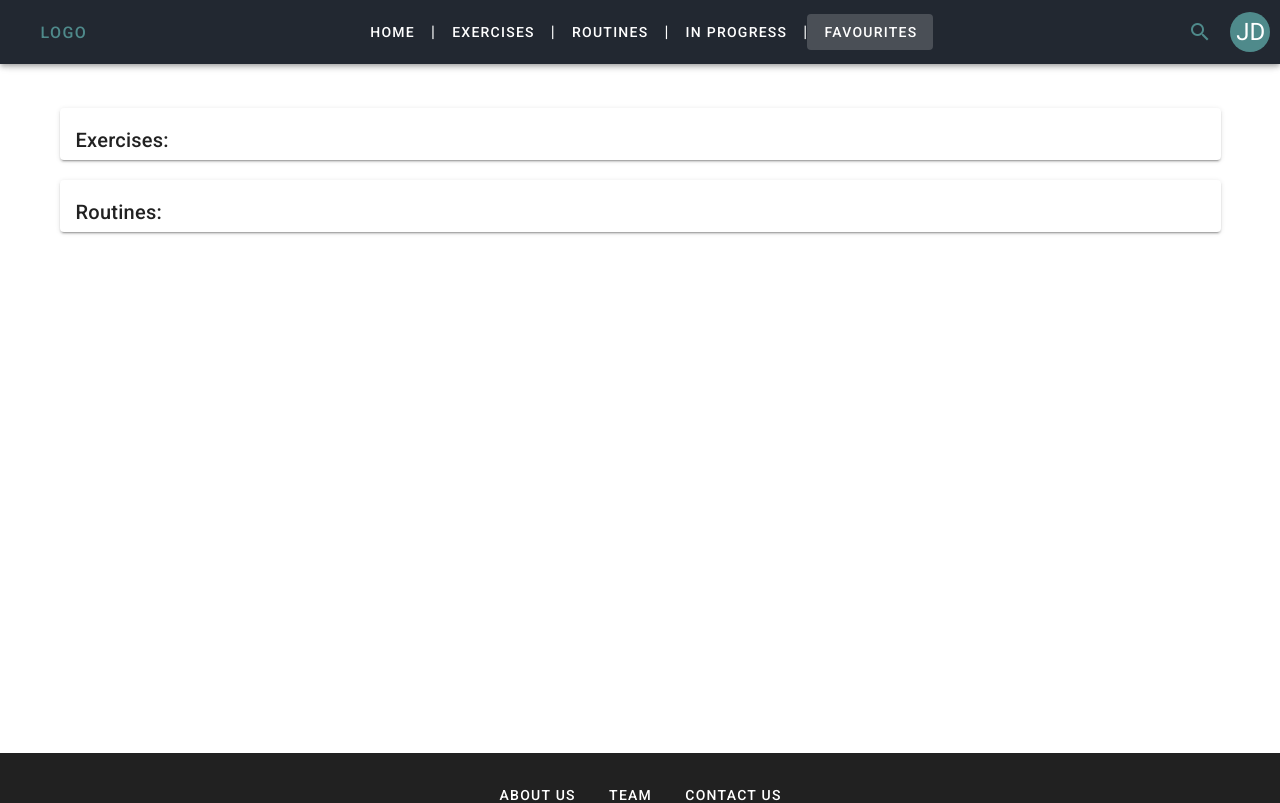
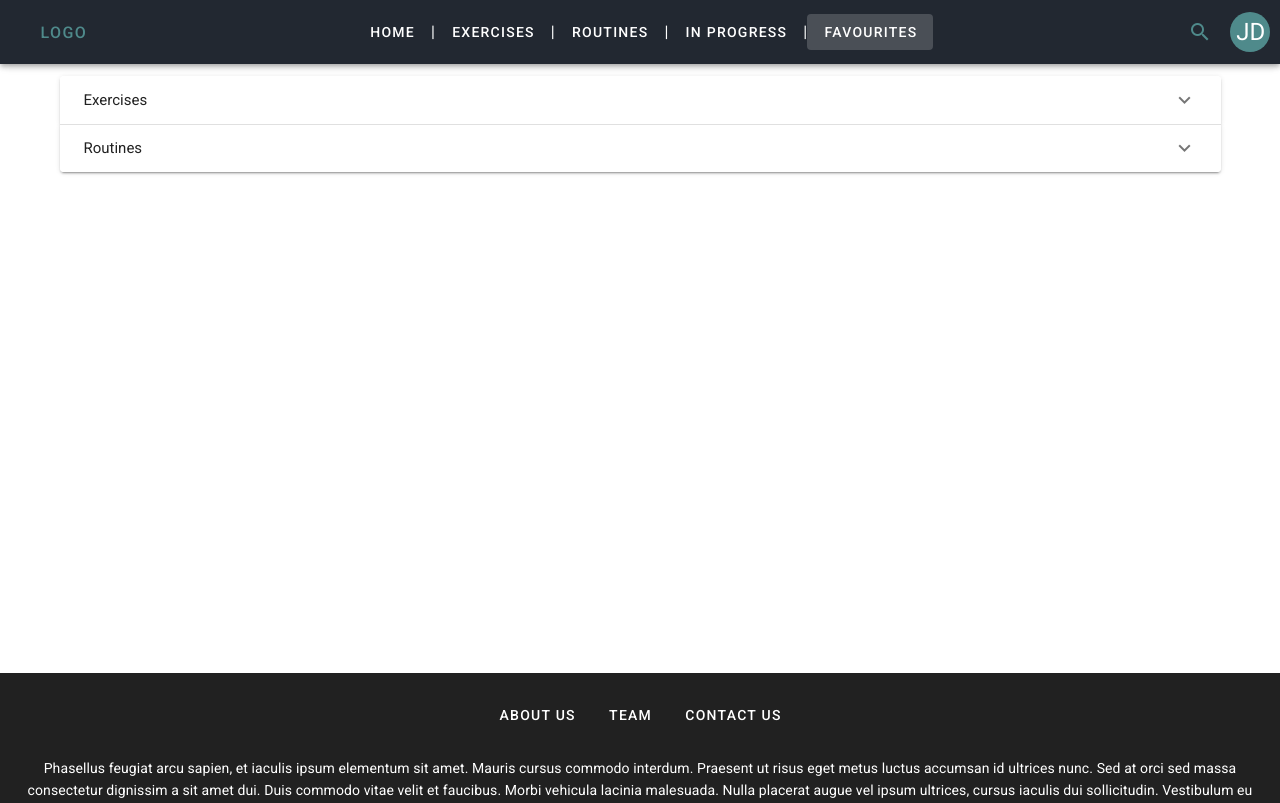
Before and after one commit to Yatex/HCI-TP2, a Vue app: page /favourites in a window 1280 px wide. Shown: the top 803 px of the page. Built offline with nearby package versions, Linux system fonts and the light colour scheme.

Commit message:
Fixed favourites screen

```diff
--- a/src/views/Favourites.vue
+++ b/src/views/Favourites.vue
@@ -5,23 +5,38 @@
 
     <v-container>
 
-      <v-card class="mt-8">
-        <v-card-title>Exercises:</v-card-title>
-        <v-row >
-          <v-flex v-for="exercise in exercises" :key="exercise.id">
-            <!-- <ExerciseCard :maxWidth="250" :exercise="exercise"/> -->
-          </v-flex>
-        </v-row>
-      </v-card>
+      <v-expansion-panels>
 
-      <v-card class="mt-8 mb-8">
-        <v-card-title>Routines:</v-card-title>
-        <v-layout row wrap>
-          <v-flex v-for="routine in routines" :key="routine.id">
-            <!-- <ExerciseCard :maxWidth="250" :exercise="routine"/> -->
-          </v-flex>
-        </v-layout>
-      </v-card>
+        <v-expansion-panel>
+          <v-expansion-panel-header>
+            Exercises
+          </v-expansion-panel-header>
+
+          <v-expansion-panel-content>
+            <v-row >
+              <v-col v-for="exercise in exercises" :key="exercise.id">
+                <ActivityCard
+                  :maxWidth="250" :data="exercise" :detailComponent="exerciseDetailComponent"/>
+              </v-col>
+            </v-row>
+          </v-expansion-panel-content>
+        </v-expansion-panel>
+
+        <v-expansion-panel>
+          <v-expansion-panel-header>
+            Routines
+          </v-expansion-panel-header>
+
+          <v-expansion-panel-content>
+            <v-row>
+              <v-col v-for="routine in routines" :key="routine.id">
+                <ActivityCard :maxWidth="250" :data="routine" :detailComponent="routineDetailComponent"/>
+              </v-col>
+            </v-row>
+          </v-expansion-panel-content>
+        </v-expansion-panel>
+
+      </v-expansion-panels>
 
     </v-container>
 
@@ -33,6 +48,9 @@
 <script>
   import Navbar from '../components/Navbar';
   import Footer from '../components/Footer';
+  import ActivityCard from '../components/ActivityCard';
+  import ExerciseDetail from './exercises/ExerciseDetail';
+  import RoutineDetail from './routines/RoutineDetail';
   import mockExercises from '../mock_data/exercices';
   import mockRoutines from '../mock_data/routines';
 
@@ -40,7 +58,9 @@
       data: () => ({
         exercises: mockExercises,
         routines: mockRoutines,
+        exerciseDetailComponent: ExerciseDetail,
+        routineDetailComponent: RoutineDetail
       }),
-      components: { Navbar, Footer },
+      components: { Navbar, Footer, ActivityCard },
   }
 </script>
--- a/src/views/exercises/AddExercise.vue
+++ b/src/views/exercises/AddExercise.vue
@@ -1,19 +1,4 @@
 <template>
-  <div class="Exercises">
-
-    <Navbar/>
-
-    <h1 class="ml-6 mt-6"> Your Exercises: </h1>
-
-    <v-container>
-      <v-row class="mb-6" no-gutters>
-        <v-col v-for="exercise in exercises" :key="exercise.id">
-              <ExerciseCard :maxWidth="250" :exercise="exercise" class="mt-4"/>
-        </v-col>
-      </v-row>
-      <v-pagination v-model="currPage" :length="amountOfPages"></v-pagination>
-    </v-container>
-
   <v-dialog v-model="dialog" fullscreen hide-overlay transition="dialog-bottom-transition">
 
     <template v-slot:activator="{ on, attrs }">
@@ -52,7 +37,6 @@
 
     </v-card>
   </v-dialog>
-  </div>
 </template>
 
 
--- a/src/views/routines/AddRoutine.vue
+++ b/src/views/routines/AddRoutine.vue
@@ -37,7 +37,7 @@
           <v-card-title>Warm up exercises:</v-card-title>
 
           <v-layout row wrap>
-            <v-flex v-for="exercise in warmpUpExercises" :key="exercise.name">
+            <v-flex v-for="exercise in warmUpExercises" :key="exercise.name">
               <!-- <Prueba /> -->
             </v-flex>
           </v-layout>
```
Lines whose indentation alone changed are shown as unchanged.
